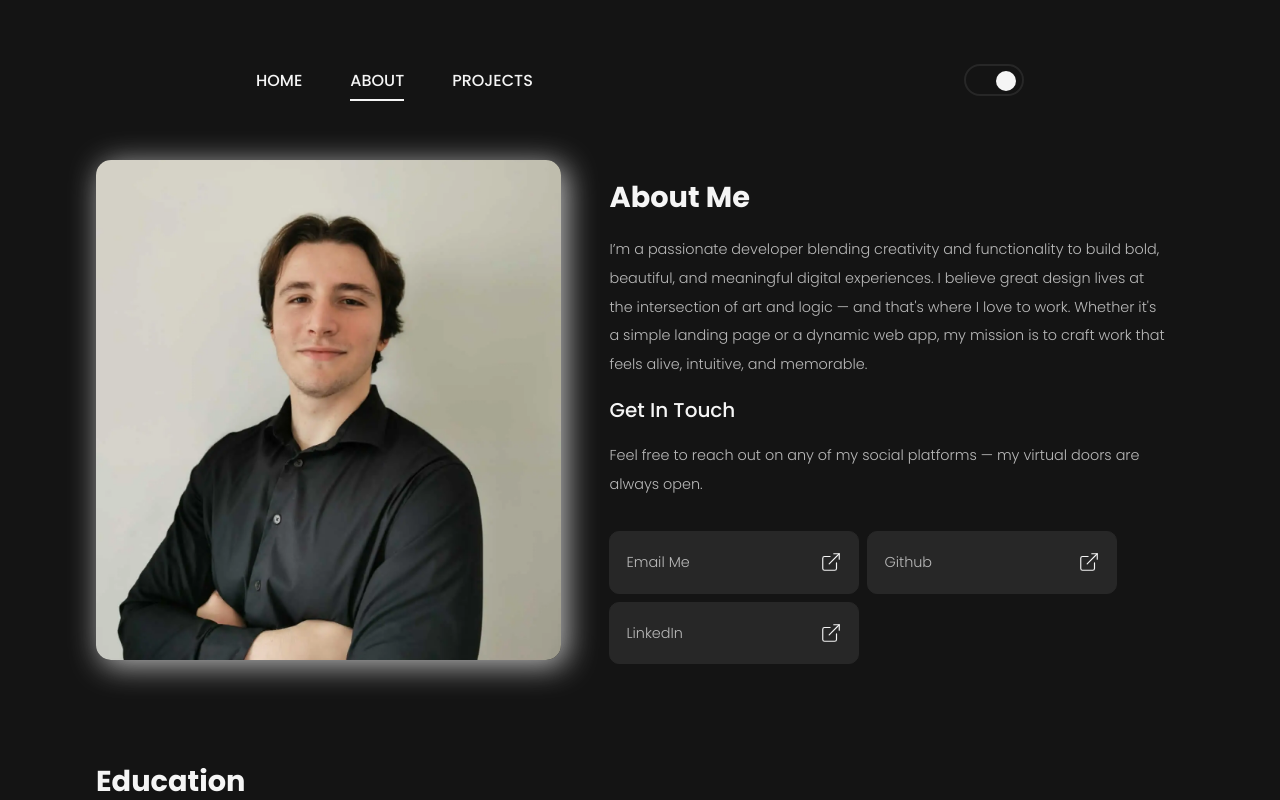
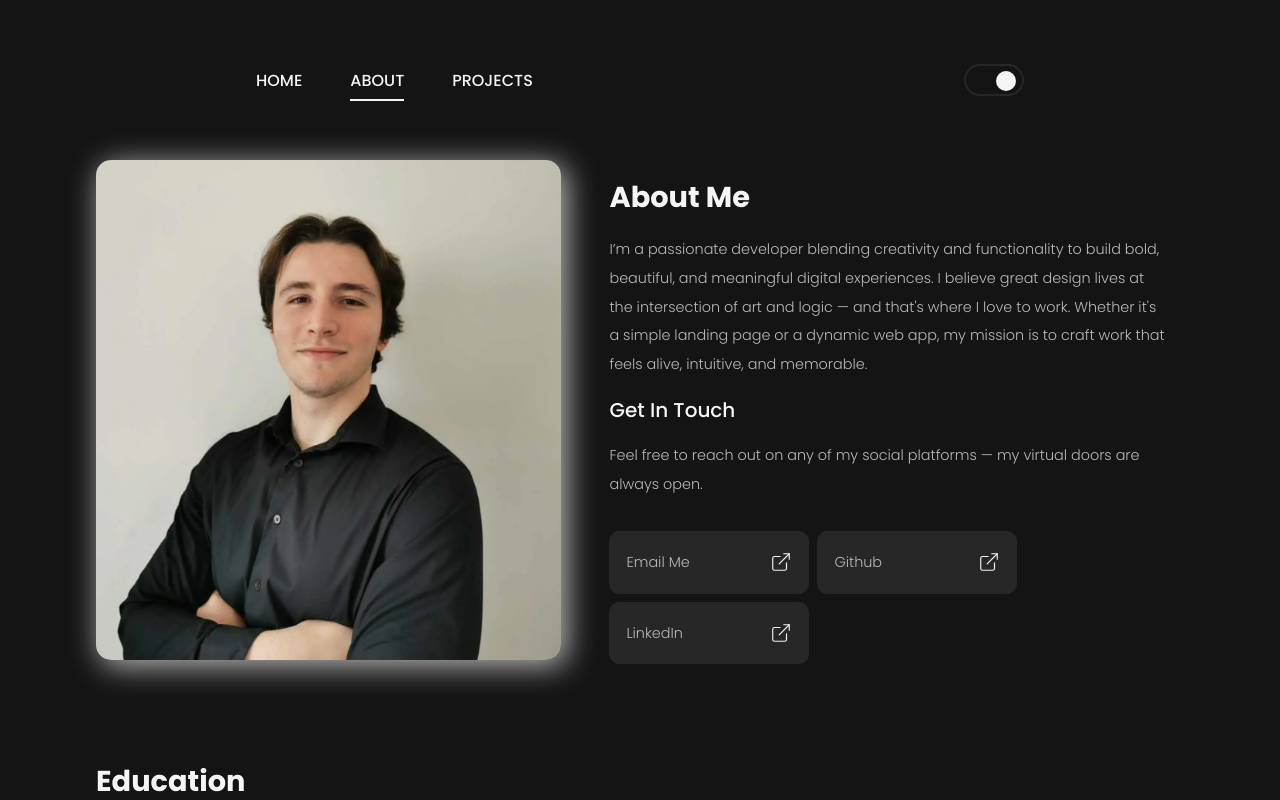
Before and after one commit to AlvaroP2003/alvaro-placido, a React (Vite) app: page /about in a window 1280 px wide. Shown: the top 800 px of the page. Built offline with nearby package versions, Linux system fonts and the light colour scheme; a web font is replaced by a local one.

Commit message:
Changed Styling

```diff
--- a/src/index.css
+++ b/src/index.css
@@ -255,7 +255,7 @@ header nav ul {
   text-decoration: none;
   font-family: 'Poppins Light';
   background-color: var(--scnd-bg);
-  width: 250px;
+  width: 200px;
   padding: 1rem;
   border-radius: 10px;
   border: solid var(--accent) 1px;
```
